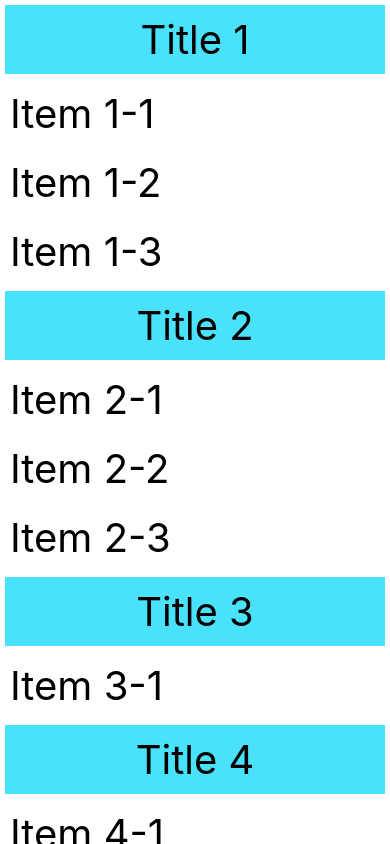
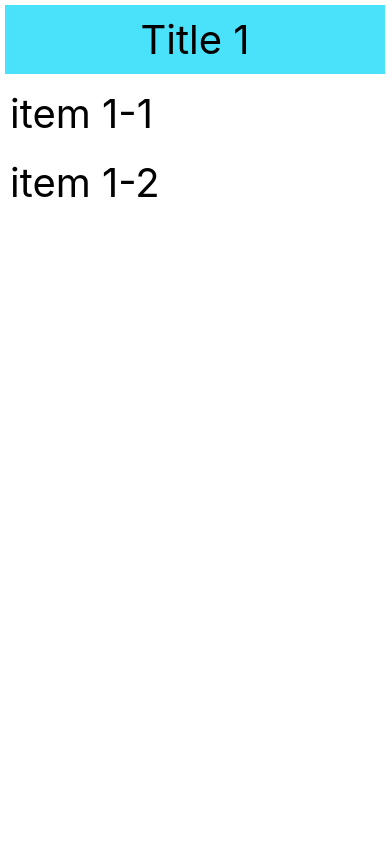
Before and after one commit to abhilashsethi/myApp, a React Native app: screen / in a window 390 px wide. Built offline with nearby package versions, Linux system fonts and the light colour scheme.

Commit message:
sectionList exercise

```diff
--- a/App.js
+++ b/App.js
@@ -1,51 +1,41 @@
 import React, {useState} from 'react';
-import {SectionList, StyleSheet, Text, View} from 'react-native';
+import {
+  RefreshControl,
+  SectionList,
+  StyleSheet,
+  Text,
+  View,
+} from 'react-native';
 
 const COLORS = {primary: '#1f145c', white: '#fff'};
 
 const App = () => {
-  const [items, setItems] = useState([
-    {name: 'Item 1'},
-    {name: 'Item 2'},
-    {name: 'Item 3'},
-    {name: 'Item 4'},
-    {name: 'Item 5'},
-    {name: 'Item 6'},
-    {name: 'Item 7'},
-    {name: 'Item 8'},
+  const [sections, setSections] = useState([
+    {title: 'Title 1', data: ['item 1-1', 'item 1-2']},
   ]);
-
-  const DATA = [
-    {
-      title: 'Title 1',
-      data: ['Item 1-1', 'Item 1-2', 'Item 1-3'],
-    },
-    {
-      title: 'Title 2',
-      data: ['Item 2-1', 'Item 2-2', 'Item 2-3'],
-    },
-    {
-      title: 'Title 3',
-      data: ['Item 3-1'],
-    },
-    {
-      title: 'Title 4',
-      data: ['Item 4-1', 'Item 4-2'],
-    },
-  ];
 
   const [refreshing, setRefreshing] = useState(false);
   const handleRefresh = () => {
     setRefreshing(true);
-    setItems([...items, {name: 'Item 9'}]);
+    const adding_index = sections.length + 1;
+    setSections([
+      ...sections,
+      {
+        title: `Title ${adding_index}`,
+        data: [`item ${adding_index} -1`, `item ${adding_index} -2`],
+      },
+    ]);
     setRefreshing(false);
   };
 
   return (
     <View style={styles.body}>
       <SectionList
-        sections={DATA}
+        refreshControl={
+          <RefreshControl refreshing={refreshing} onRefresh={handleRefresh} />
+        }
         keyExtractor={(item, index) => index.toString()}
+        sections={sections}
         renderItem={({item}) => {
           return <Text style={styles.text}>{item}</Text>;
         }}
@@ -55,44 +45,6 @@ const App = () => {
           </View>
         )}
       />
-
-      {/* <FlatList
-        // numColumns={2}
-        // horizontal={true}
-        refreshControl={
-          <RefreshControl
-            refreshing={refreshing}
-            onRefresh={handleRefresh}
-            colors={['#ff00ff']}
-          />
-        }
-        data={items}
-        keyExtractor={(item, index) => index.toString()}
-        renderItem={({item}) => {
-          return (
-            <View style={styles.item}>
-              <Text style={styles.text}>{item.name}</Text>
-            </View>
-          );
-        }}
-      /> */}
-
-      {/* <ScrollView
-        refreshControl={
-          <RefreshControl
-            refreshing={refreshing}
-            onRefresh={handleRefresh}
-            colors={['#ff00ff']}
-          />
-        }>
-        {items.map((item, index) => {
-          return (
-            <View style={styles.item} key={index}>
-              <Text style={styles.text}>{item.name}</Text>
-            </View>
-          );
-        })}
-      </ScrollView> */}
     </View>
   );
 };
```
